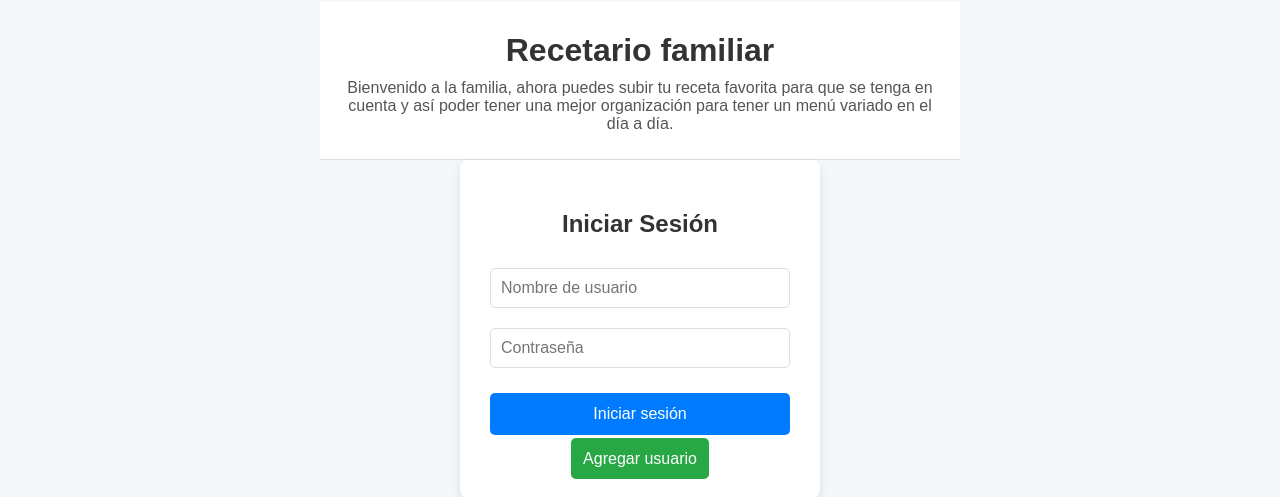
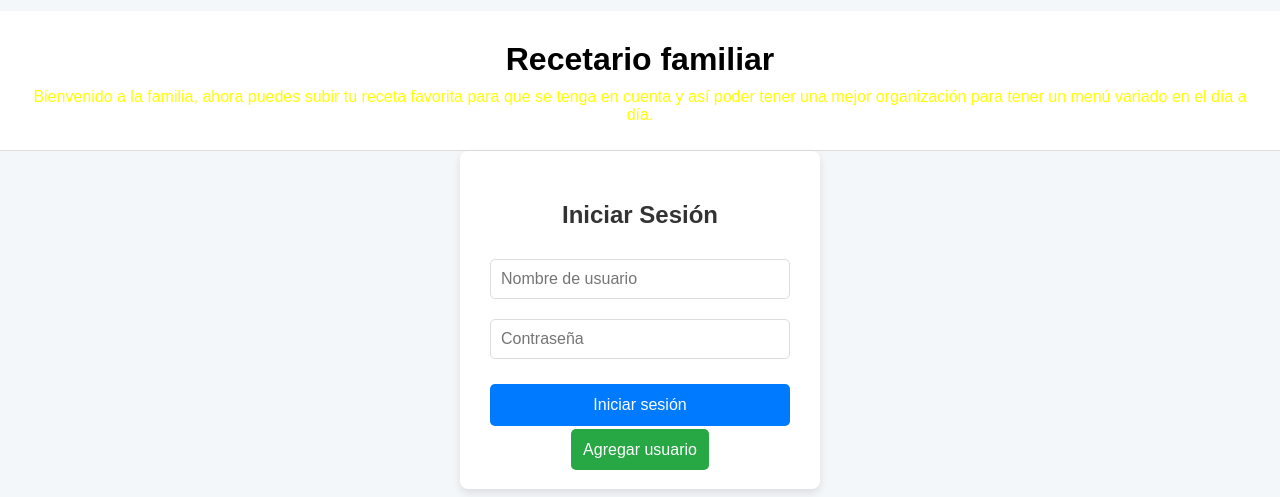
Before and after one commit to Centurionromano/15.entrega, a PHP site: page / in a window 1280 px wide. Shown: the top 497 px of the page. Run offline with PHP 8.4, Linux system fonts and the light colour scheme.

Commit message:
Se actualiza header

```diff
--- a/index.php
+++ b/index.php
@@ -230,14 +230,14 @@
 .main-header h1 {
     margin: 0;
     font-size: 2rem;
-    color: #333;
+    color: black;
 }
 
 .main-header p {
     margin-top: 10px;
     font-size: 1rem;
-    color: #555;
-    max-width: 600px;
+    color: yellow;
+    max-width: fit-content;
     margin-left: auto;
     margin-right: auto;
 }
```
